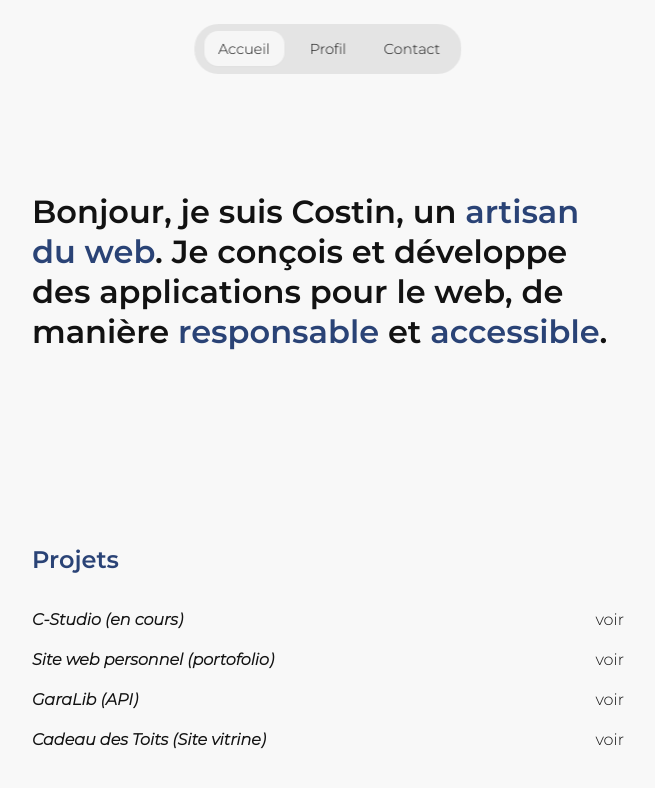
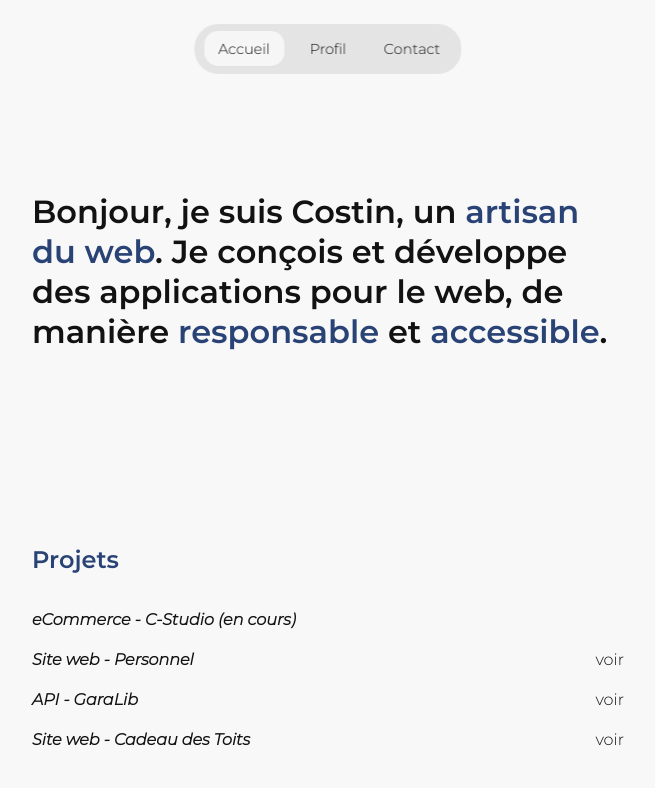
Before and after one commit to c-costin/personalwebsite, a SvelteKit app: page / in a window 1280 px wide. Shown: the top 788 px of the page, without its empty margins (312-967 px from the left). Built offline with nearby package versions, Linux system fonts and the light colour scheme.

Commit message:
fix: Text, Resumes and refresh page to same page

```diff
--- a/src/components/About.svelte
+++ b/src/components/About.svelte
@@ -6,13 +6,13 @@
     <img src="./images/me.jpg" alt="Photographie de Costin Cadeau" class="about__img">
     <div class="about__desc">
         <p class="about__text">
-            Hello, World ! Je suis Costin Cadeau développeur web et j’aime coder de chaque côtes de la requête !
+            Hello, World ! Je suis Costin Cadeau développeur web et j’aime coder de chaque côté de la requête !
         </p>
         <p class="about__text">
-            Pourquoi un artisan du web ? J’aime faire un parallèle avec l’artisanat, ce sont des métiers passionnants, créatifs et uniques. Le développement web permet cela, qu’on soit développeur Front-End ou développeur Back-End, un projet est toujours unique !
+            Pourquoi un artisan du web ? J’aime faire un parallèle avec l’artisanat, ce sont des métiers passionnants, créatifs et uniques. Le développement web permet cela. Qu’on soit développeur Front-End ou développeur Back-End, chaque projet est unique !
         </p>
         <p class="about__text">
-            Pour ma petite histoire, je suis un passionné d’informatique depuis mon enfance. J’ai étudié et travail dans le domaine, d'administrateur réseau et télécom au sein de l’Armée de l’Air et l’Espace, j'ai choisi de me reconvertir dans le développement web. Pour cette nouvelle aventure, j'ai choisi l'école O’Clock pour me former.
+            Pour ma petite histoire, je suis un passionné d’informatique depuis mon enfance. J’ai étudié et travaillé dans le domaine de l'informatique comme administrateur réseau et télécom au sein de l’Armée de l’Air et l’Espace. Suite à ce parcours, je me suis reconvertis dans le développement web. Pour cette nouvelle aventure, j'ai choisi l'école O’Clock pour me former.
         </p>
         <p class="about__resume">mon cv : <a href="./documents/costin-cadeau_cv_l.pdf" target="_blank" rel="noopener noreferrer" class="about__link">version clair</a> | <a href="./documents/costin-cadeau_cv_d.pdf" target="_blank" rel="noopener noreferrer" class="about__link">version sombre</a></p>
     </div>
--- a/src/components/Footer.svelte
+++ b/src/components/Footer.svelte
@@ -7,9 +7,9 @@
 		<img src="./images/logo20x20.png" alt="Logo de Costin Cadeau" class="creator__logo" />
 		<a href="./" class="creator__name">Costin Cadeau</a>
 	</div>
-	<div class="social">
-		<a href="https://www.linkedin.com/in/costin-cadeau/" target="_blank" rel="noopener noreferrer" class="social__link">Linkedin</a>
-		<a href="https://github.com/c-costin" target="_blank" rel="noopener noreferrer" class="social__link">GitHub</a>
+	<div class="soc">
+		<a href="https://www.linkedin.com/in/costin-cadeau/" target="_blank" rel="noopener noreferrer" class="soc__link">Linkedin</a>
+		<a href="https://github.com/c-costin" target="_blank" rel="noopener noreferrer" class="soc__link">GitHub</a>
 	</div>
 </footer>
 
@@ -28,7 +28,7 @@
 			max-height: 18px;
 		}
 	}
-	.social {
+	.soc {
 		display: flex;
 		gap: 1rem;
 	}
--- a/src/components/Project.svelte
+++ b/src/components/Project.svelte
@@ -6,19 +6,19 @@
 	<h2 class="project__title text-mark">Projets</h2>
 	<ul class="project__list">
 		<li class="project__item">
-			<h3 class="project__name">C-Studio (en cours)</h3>
-			<a href="/#" class="project__link">voir</a>
+			<h3 class="project__name">eCommerce - C-Studio (en cours)</h3>
+			<!-- <a href="/#" class="project__link">voir</a> -->
 		</li>
 		<li class="project__item">
-			<h3 class="project__name">Site web personnel (portofolio)</h3>
-			<a href="/#" class="project__link">voir</a>
+			<h3 class="project__name">Site web - Personnel</h3>
+			<a href="https://github.com/c-costin/project-personal-website" target="_blank" rel="noopener noreferrer" class="project__link">voir</a>
 		</li>
 		<li class="project__item">
-			<h3 class="project__name">GaraLib (API)</h3>
+			<h3 class="project__name">API - GaraLib</h3>
 			<a href="https://dwwm.back.costincadeau.fr/api/doc" target="_blank" rel="noopener noreferrer" class="project__link">voir</a>
 		</li>
 		<li class="project__item">
-			<h3 class="project__name">Cadeau des Toits (Site vitrine)</h3>
+			<h3 class="project__name">Site web - Cadeau des Toits</h3>
 			<a href="https://www.cadeaudestoits.fr/" target="_blank" rel="noopener noreferrer" class="project__link">voir</a>
 		</li>
 	</ul>
--- a/src/routes/+layout.svelte
+++ b/src/routes/+layout.svelte
@@ -17,7 +17,6 @@
 {:else}
     <slot />
 {/if}
-
 
 <style lang="scss">
 	.loader {
--- a/src/routes/contact/+page.svelte
+++ b/src/routes/contact/+page.svelte
@@ -3,6 +3,10 @@
 	import Contact from '../../components/Contact.svelte';
 	import Footer from '../../components/Footer.svelte';
 </script>
+
+<svelte:head>
+	<title>Costin Cadeau - Développeur Web & Web Mobile</title>
+</svelte:head>
 
 <Navbar isActive={'contact'} />
 
--- a/src/routes/profil/+page.svelte
+++ b/src/routes/profil/+page.svelte
@@ -6,6 +6,10 @@
 	import Contact from '../../components/Contact.svelte';
 	import Footer from '../../components/Footer.svelte';
 </script>
+
+<svelte:head>
+	<title>Costin Cadeau - Développeur Web & Web Mobile</title>
+</svelte:head>
 
 <Navbar isActive={'profil'} />
 
```
Also changed, not shown: src/routes/contact/+layout.svelte (added, +19 -0 lines), src/routes/profil/+layout.svelte (added, +19 -0 lines), 2 other files (tests, documents, lock files or other folders).
